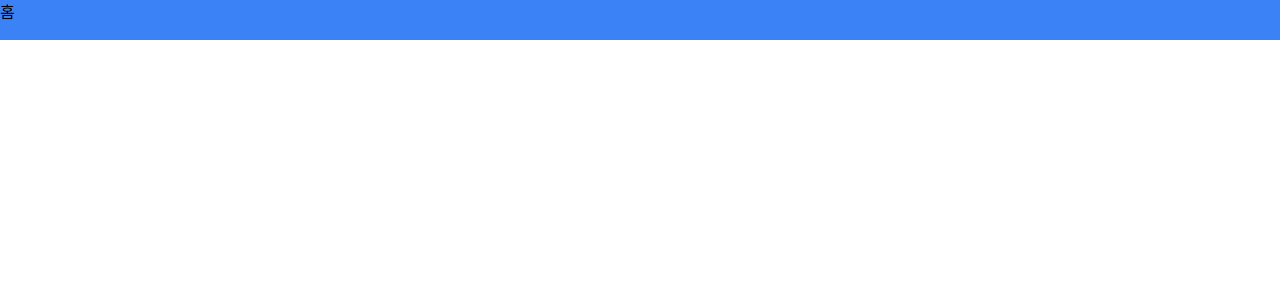
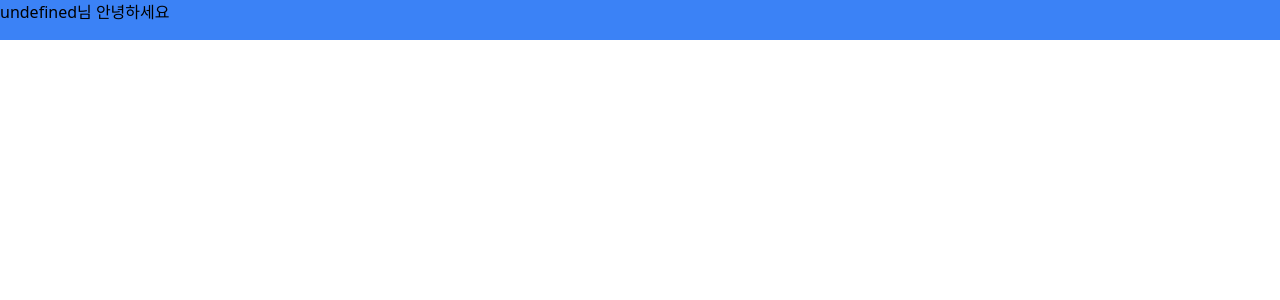
Before and after one commit to ogaeng1/firebase-chatting, a React (Create React App) app: page /home in a window 1280 px wide. Shown: the top 300 px of the page. Built offline with nearby package versions, Linux system fonts and the light colour scheme.

Commit message:
[fix] ui 수정 중

```diff
--- a/src/pages/Home.tsx
+++ b/src/pages/Home.tsx
@@ -1,7 +1,13 @@
 import React from "react";
+import { auth } from "../firebase";
+console.log(auth);
 
 const Home = () => {
-    return <div className="w-full h-10 bg-blue-500">홈</div>
+    return (
+        <div className="w-full h-10 bg-blue-500">
+            {auth.currentUser?.displayName + `님 안녕하세요`}
+        </div>
+    );
 }
 
 export default Home;
```
